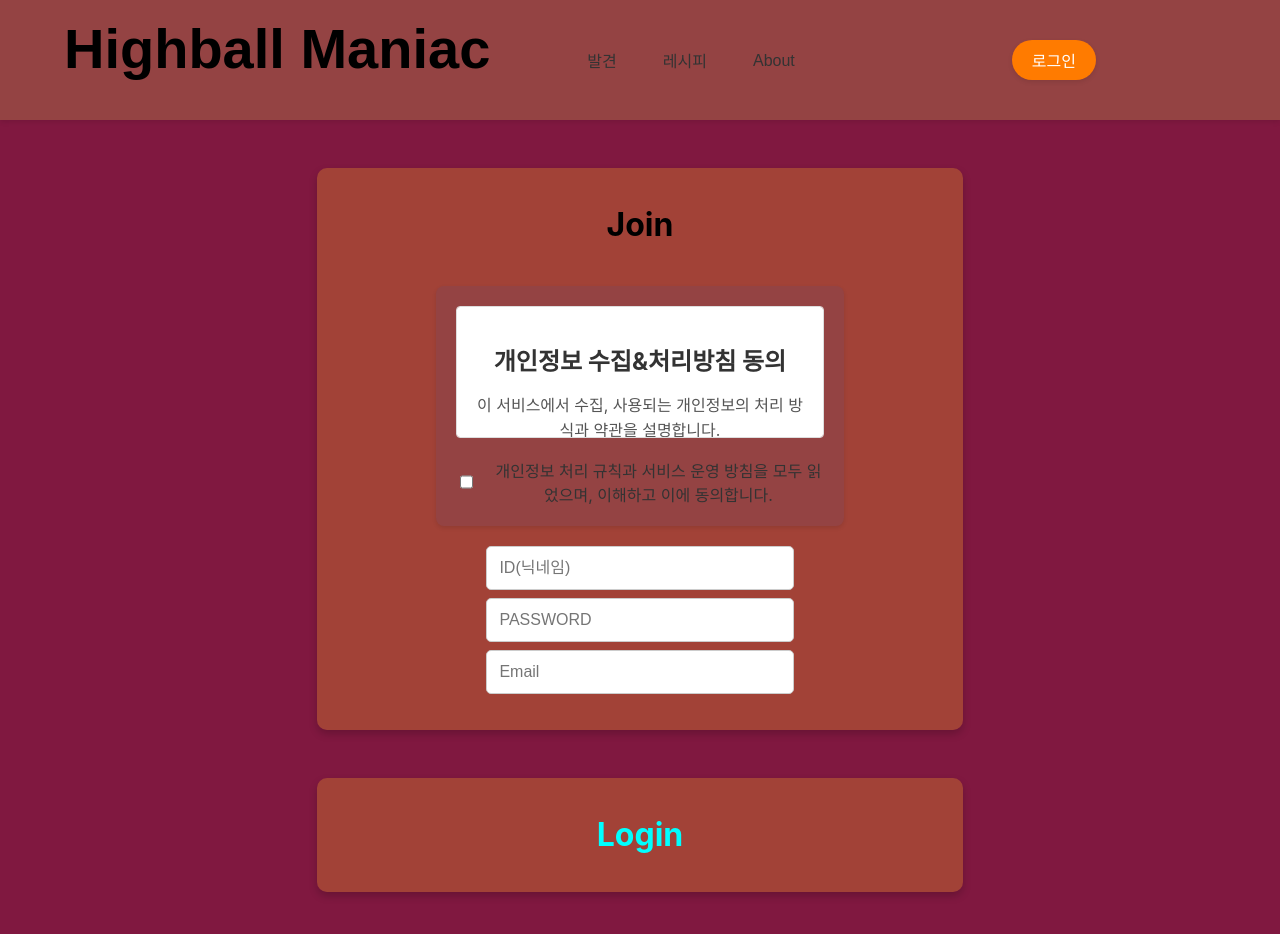
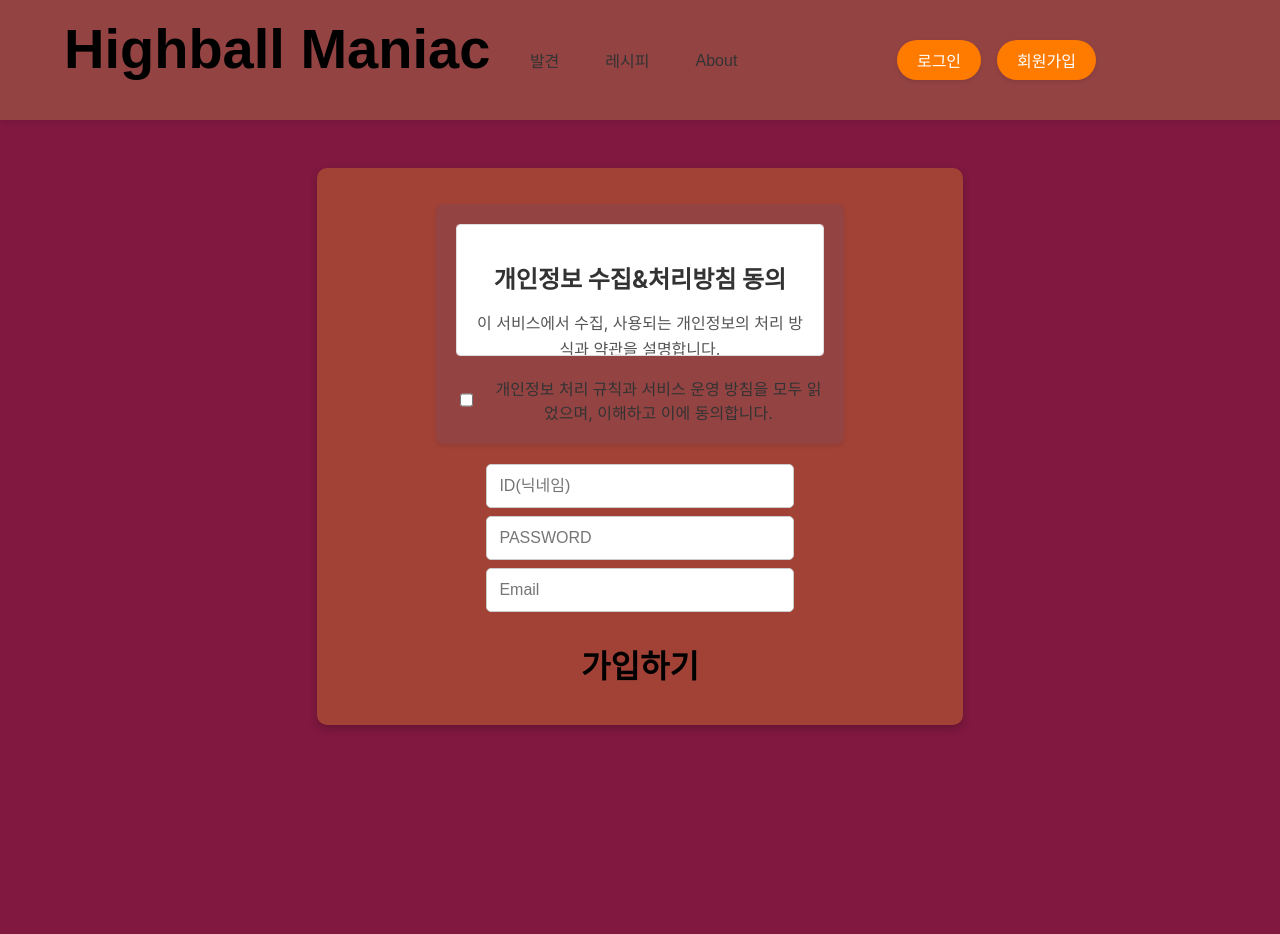
Before and after one commit to xjmx315/highball-maniac, a React (Create React App) app: page /join in a window 1280 px wide. Shown: the top 934 px of the page. After the commit the page ends 800 px from the top, so only its background shows below. Built offline with nearby package versions, Linux system fonts and the light colour scheme.

Commit message:
로그인/회원가입 이동 링크 삭제

```diff
--- a/src/layout/Navbar.js
+++ b/src/layout/Navbar.js
@@ -25,7 +25,10 @@ function Navbar() {
             <button onClick={() => {logout(); navigate('/login');}} className="login-btn">로그아웃</button>
           </>
         ) : (
+          <>
           <NavLink to="/login" className="login-btn">로그인</NavLink>
+          <NavLink to="/join" className="login-btn">회원가입</NavLink>
+          </>
         )}
       </div>
     </nav>
--- a/src/pages/Join.js
+++ b/src/pages/Join.js
@@ -1,6 +1,6 @@
 // Join.js
 import {useState} from 'react';
-import { NavLink, useNavigate } from 'react-router-dom';
+import { useNavigate } from 'react-router-dom';
 import { createPopup } from '../components/Popup';
 import './Login.css'; //Login에서 스타일 공유
 import './Join.css';
@@ -55,7 +55,6 @@ const Join = () => {
     return (
     <div className="login-container">
         <div className='input-box' id='login-box'>
-            <h1 onClick={handleSubmit} className={variablClass}>Join</h1>
             <div className='input-group'>
                 <div className="privacy-consent-container">
                     {/* 스크롤 가능한 약관 텍스트 박스 */}
@@ -130,12 +129,7 @@ const Join = () => {
                     className='input'
                 />
             </div>
-        </div>
-
-        <div id='place-holder'/>
-
-        <div className='input-box' id='login-box'>
-            <NavLink to='/login'><h1 className='clickable input-box-title'>Login</h1></NavLink>
+            <h1 onClick={handleSubmit} className={variablClass}>가입하기</h1>
         </div>
     </div>
     );
--- a/src/pages/Login.css
+++ b/src/pages/Login.css
@@ -74,7 +74,7 @@
 
 /* 입력 필드 컨테이너 스타일 */
 .input-group {
-  margin-bottom: 20px;
+  margin-top: 20px;
 }
 
 /* 라벨 스타일 */
@@ -139,7 +139,3 @@
   background-color: #e66f50;
   transition: background-color 0.3s ease;
 }
-
-#place-holder{
-    width: 2rem;
-}
--- a/src/pages/Login.js
+++ b/src/pages/Login.js
@@ -1,6 +1,6 @@
 // Login.js
 import {useState} from 'react';
-import { NavLink, useNavigate } from 'react-router-dom';
+import { useNavigate } from 'react-router-dom';
 import './Login.css';
 import { createPopup } from '../components/Popup';
 import apiClient from '../common/apiClient';
@@ -43,7 +43,6 @@ const Login = () => {
     return (
     <div className="login-container">
         <div className='input-box' id='login-box'>
-            <h1 onClick={handleSubmit} className={variablClass}>Login</h1>
             <div className='input-group'>
                 <div className='size-fixer'></div>
                 <input
@@ -61,12 +60,7 @@ const Login = () => {
                     className='input'
                 />
             </div>
-        </div>
-
-        <div id='place-holder'/>
-
-        <div className='input-box' id='login-box'>
-            <NavLink to='/join'><h1 className='clickable input-box-title'>Join</h1></NavLink>
+            <h1 onClick={handleSubmit} className={variablClass}>Login</h1>
         </div>
     </div>
     );
```
